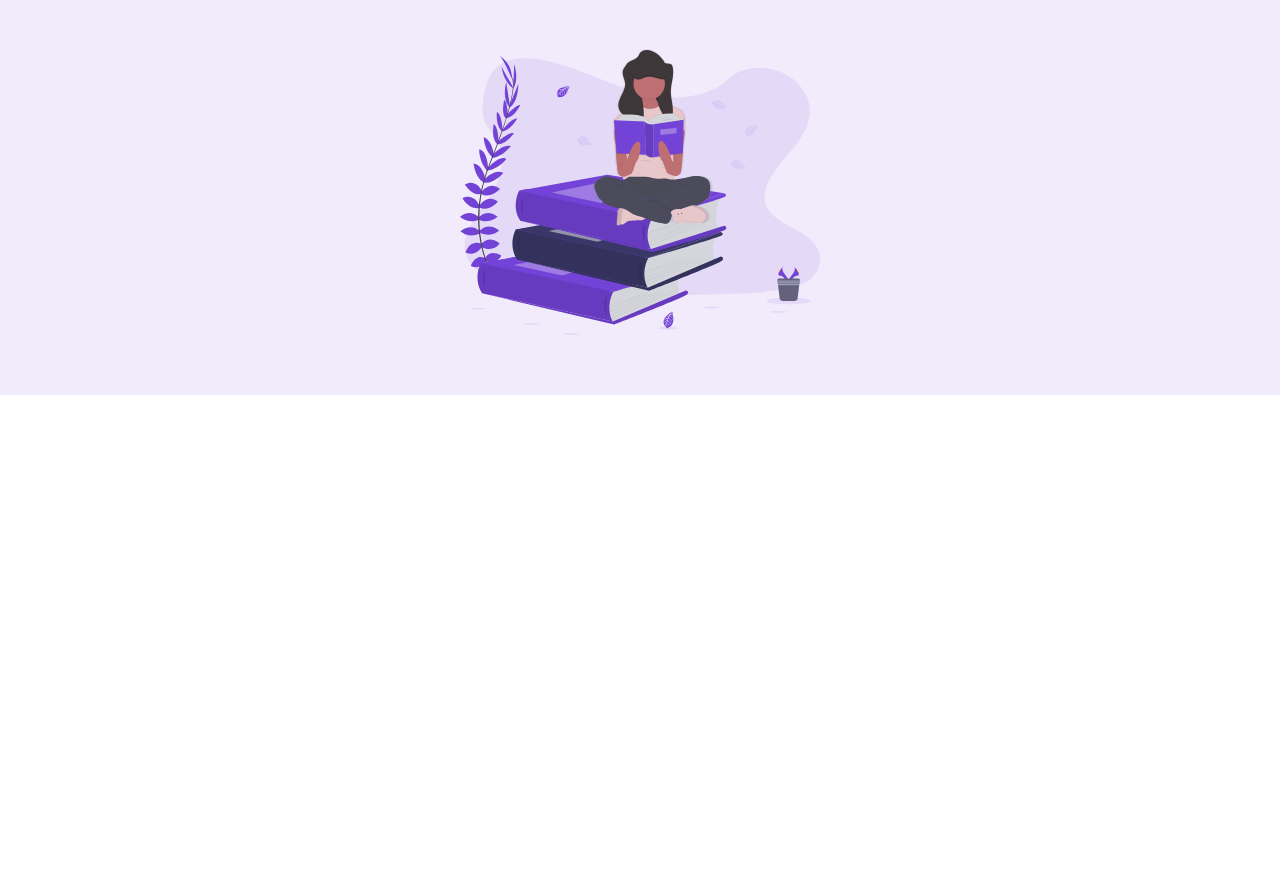
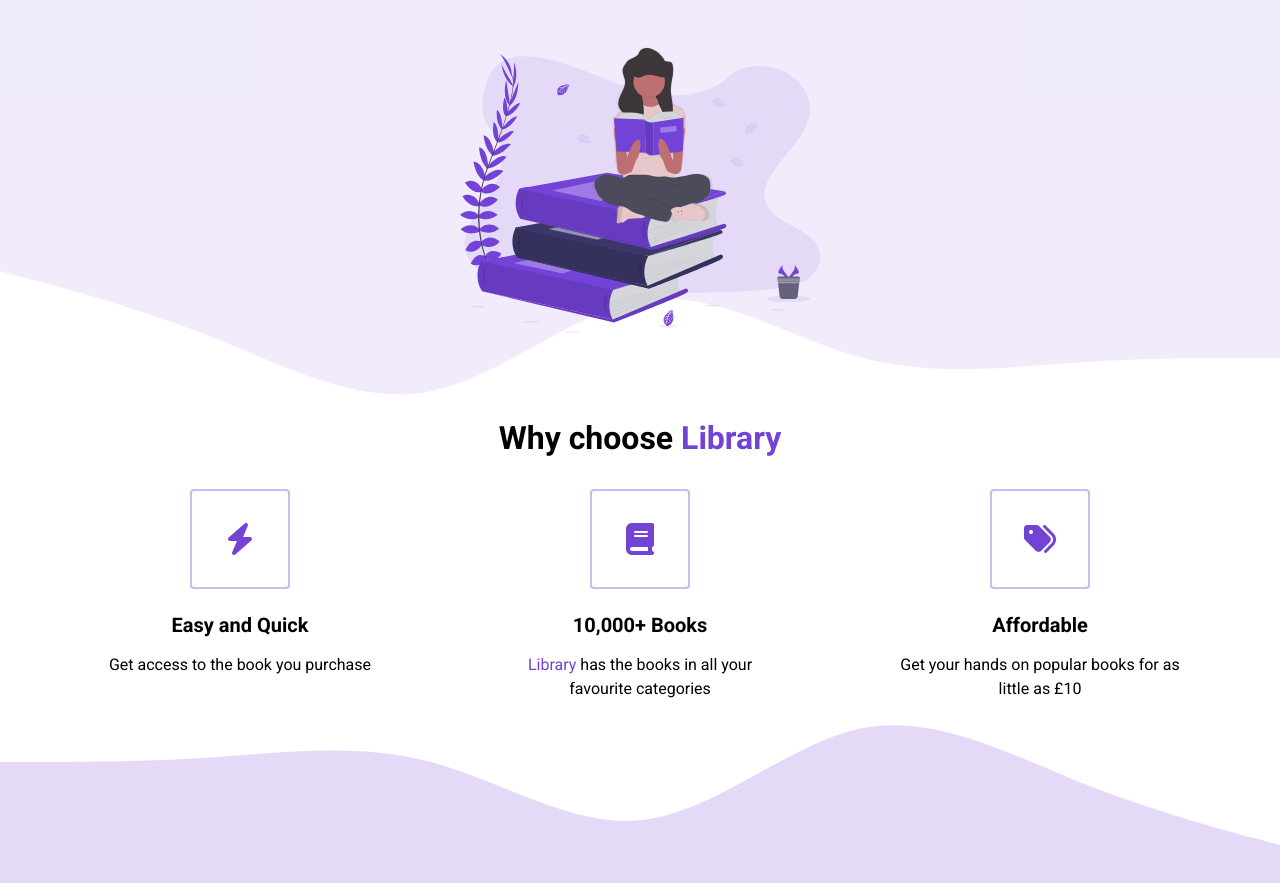
Before and after one commit to CAlistair/Library, a plain HTML site: page index.html in a window 1280 px wide. Shown: the part 405-1288 px from the top of the page. Before the commit the page ends 800 px from the top, so only its background shows below. Drawn offline with Linux system fonts and the light colour scheme.

Commit message:
Added new section and highlights

```diff
--- a/index.html
+++ b/index.html
@@ -6,6 +6,7 @@
     <meta name="viewport" content="width=device-width, initial-scale=1.0">
     <title>Library</title>
     <link rel="stylesheet" href="styles.css">
+    <script src="https://kit.fontawesome.com/c8e4d183c2.js" crossorigin="anonymous"></script>
 </head>
 
 <body>
@@ -32,6 +33,68 @@
                 </figure>
             </div>
         </header>
+        <main>
+            <section id="highlights">
+                <div class="container">
+                    <div class="row">
+                        <h2 class="section__title">
+                            Why choose <span class="purple">Library</span>
+                        </h2>
+                        <div class="highlight__wrapper">
+                            <div class="highlight">
+                                <div class="highlight__img">
+                                    <i class="fas fa-bolt"></i>
+                                </div>
+                                    <h3 class="highlight__subtitle">
+                                        Easy and Quick
+                                    </h3>
+                                    <p class="highlight__para">
+                                        Get access to the book you purchase
+                                    </p>
+                            </div>
+                            <div class="highlight">
+                                <div class="highlight__img">
+                                    <i class="fas fa-book"></i>
+                                </div>
+                                    <h3 class="highlight__subtitle">
+                                        10,000+ Books
+                                    </h3>
+                                    <p class="highlight__para">
+                                            <span class="purple">Library</span> has the books in all your favourite categories
+                                    </p>
+                            </div>
+                            <div class="highlight">
+                                <div class="highlight__img">
+                                    <i class="fas fa-tags"></i>
+                                </div>
+                                    <h3 class="highlight__subtitle">
+                                        Affordable
+                                    </h3>
+                                    <p class="highlight__para">
+                                        Get your hands on popular books for as little as £10
+                                    </p>
+                            </div>
+                        </div>
+                    </div>
+                </div>
+            </section>
+
+            <section id="features">
+                <div class="container">
+                    <div class="row">
+
+                    </div>
+                </div>
+            </section>
+
+            <section id="recent">
+                <div class="container">
+                    <div class="row">
+
+                    </div>
+                </div>
+            </section>
+        </main>
     </section>
 </body>
 
--- a/styles.css
+++ b/styles.css
@@ -5,6 +5,11 @@
     margin: 0;
     box-sizing: border-box;
     font-family: 'Roboto', sans-serif;
+}
+
+body{
+    max-width: 100vw;
+    overflow-x: hidden;
 }
 
 nav{
@@ -17,6 +22,10 @@ img{
     height: 100%;
     max-width: 50vh;
     padding: 20px;
+}
+
+p{
+    line-height: 1.5;
 }
 
 .nav__container{
@@ -123,8 +132,103 @@ button:active{
 }
 
 .header__img--wrapper{
-    padding: 20px;
+    padding:24px;
     display: flex;
     flex-direction: column;
     align-items: center;
+    z-index: 2;
 }
+
+.contianer{
+    padding: 56px 0;
+
+}
+
+.row{
+    width: 100%;
+    max-width: 1200px;
+    margin: 0 auto;
+}
+
+
+/* Highlights */
+
+#highlights:before {
+    background: url('assets/wave.svg');
+    content: "";
+    position: absolute;
+    top: 1px;
+    left: 0;
+    transform: translateY(-100%);
+    width: 101vw;
+    height: 12vw;
+    background-size: cover;
+    background-repeat: no-repeat;
+    z-index: 1;
+}
+
+#highlights{
+    padding: 24px 0;
+    background-color: white;
+    position: relative;
+}
+
+#highlights:after {
+    background: url('assets/wave.svg');
+    content: "";
+    position: absolute;
+    bottom: 1px;
+    left: 0;
+    transform: translateY(100%) rotate(180deg);
+    width: 101vw;
+    height: 12vw;
+    background-size: cover;
+    background-repeat: no-repeat;
+    z-index: 1;
+}
+
+
+.highlight__wrapper{
+    display: flex;
+
+}
+
+.highlight{
+    padding: 0 24px;
+    width: calc(100% / 3);
+    display: flex;
+    align-items: center;
+    justify-self: center;
+    flex-direction: column;
+}
+
+.highlight__para{
+    text-align: center;
+    max-width: 280px;
+}
+
+.highlight__img{
+    border: 2px solid #7342d65d;
+    color: #7343d6;
+    width: 100px;
+    height: 100px;
+    display: flex;
+    align-items: center;
+    justify-content: center;
+    border-radius: 4px;
+    font-size: 32px;
+    margin-bottom: 24px;
+}
+
+.highlight__subtitle{
+    font-size: 20px;
+    margin-bottom: 16px;
+
+}
+
+/* Feature */
+
+#features{
+    height: 1000px;
+    background-color: rgba(115, 66, 214, 0.1);
+}
```
